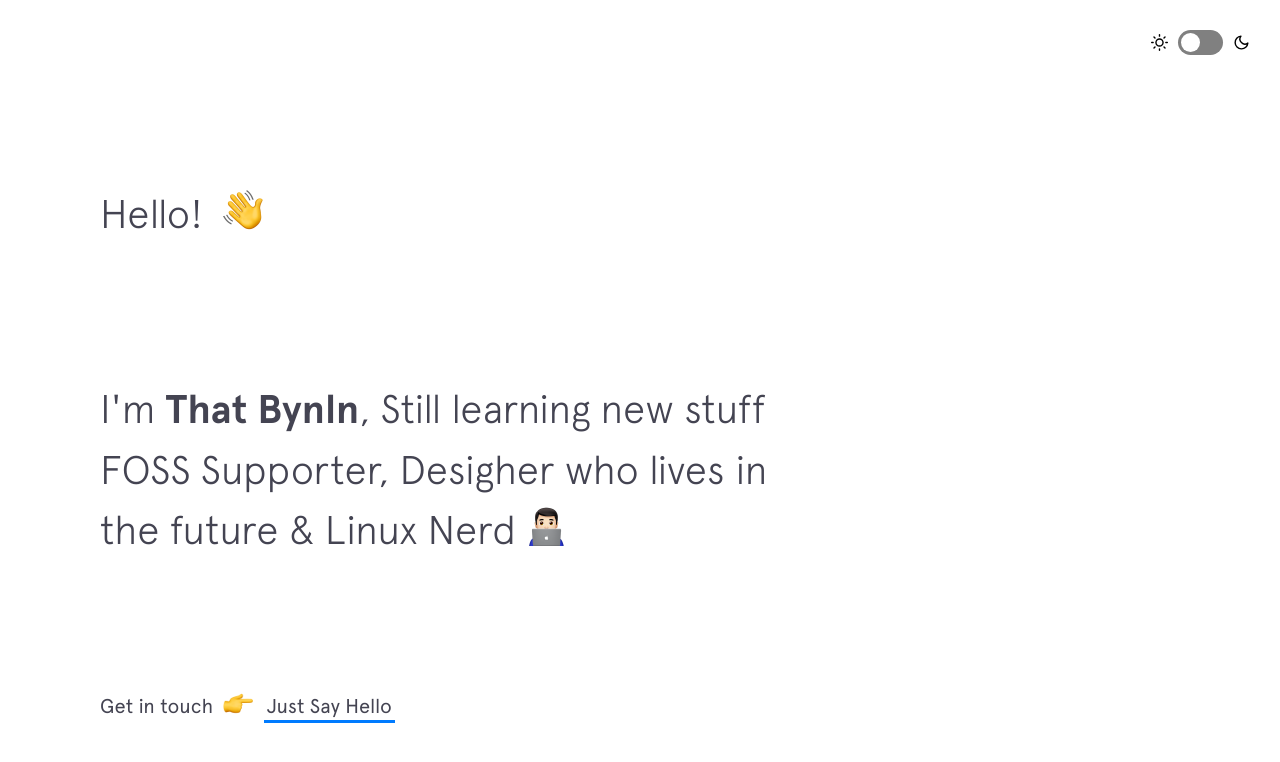
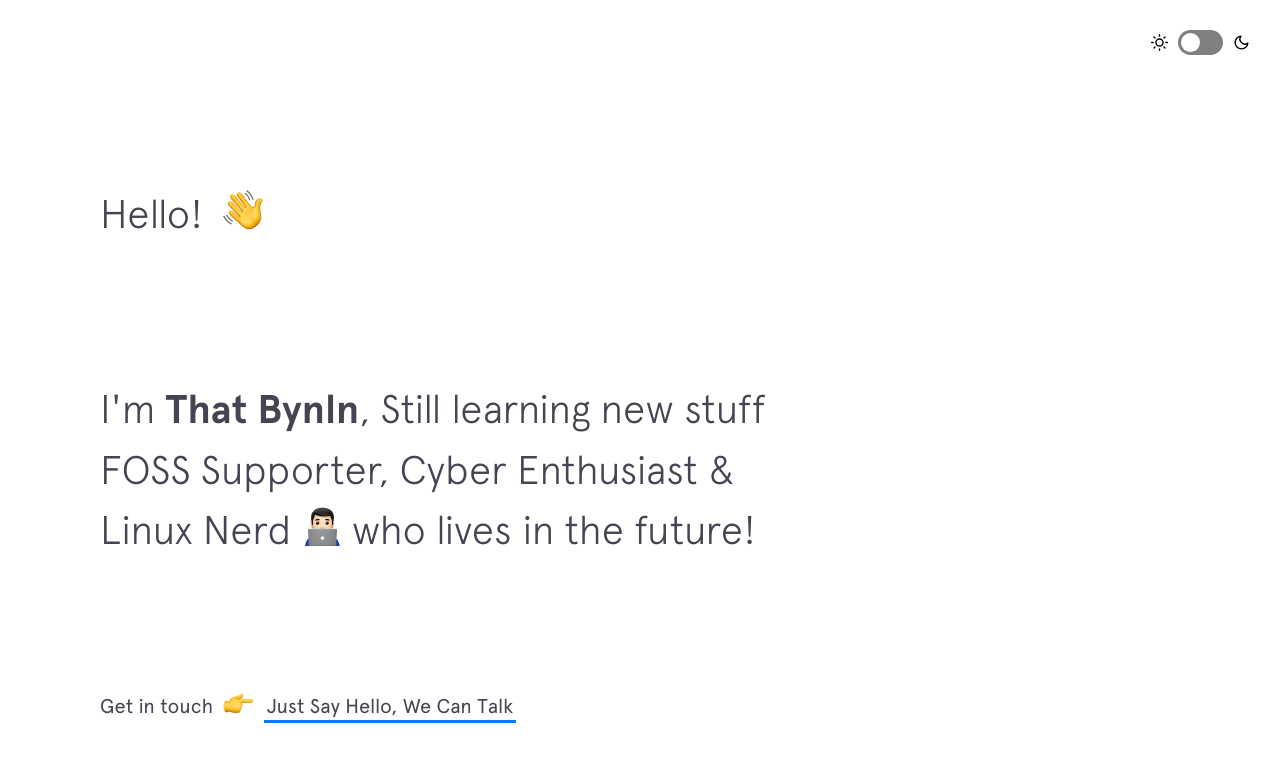
Before and after one commit to thatbynln/thatbynln.github.io, a Jekyll site: the page built from index.html, in a window 1280 px wide and 900 px high. Shown: the top 762 px of the window. Built offline with Jekyll 4.4.1, drawn with Linux system fonts in a browser that asks for light colours; nearby versions of some CDN libraries.

Commit message:
Update intro.html

```diff
--- a/_includes/intro.html
+++ b/_includes/intro.html
@@ -5,16 +5,14 @@
 
   <h2 class="intro__tagline">I'm
     <span class="name">That Bynln</span>, Still learning
-    new stuff FOSS Supporter, Desigher who lives in the future &amp; Linux Nerd <span class="emoji technologist"></span>
-
-
-  </h2>
+    new stuff FOSS Supporter, Cyber Enthusiast &amp; Linux Nerd <span class="emoji technologist"></span> who lives in the future!
+   </h2>
 
   <h3 class="intro__contact">
     <span>Get in touch </span>
     <span class="emoji pointer"></span>
     <span>
-      <a href="mailto://public@thatbynln.slmail.me" target="_blank" class="highlight-link">Just Say Hello</a>
+      <a href="mailto://public@thatbynln.slmail.me" target="_blank" class="highlight-link">Just Say Hello, We Can Talk</a>
     </span>
   </h3>
 </header>
```
